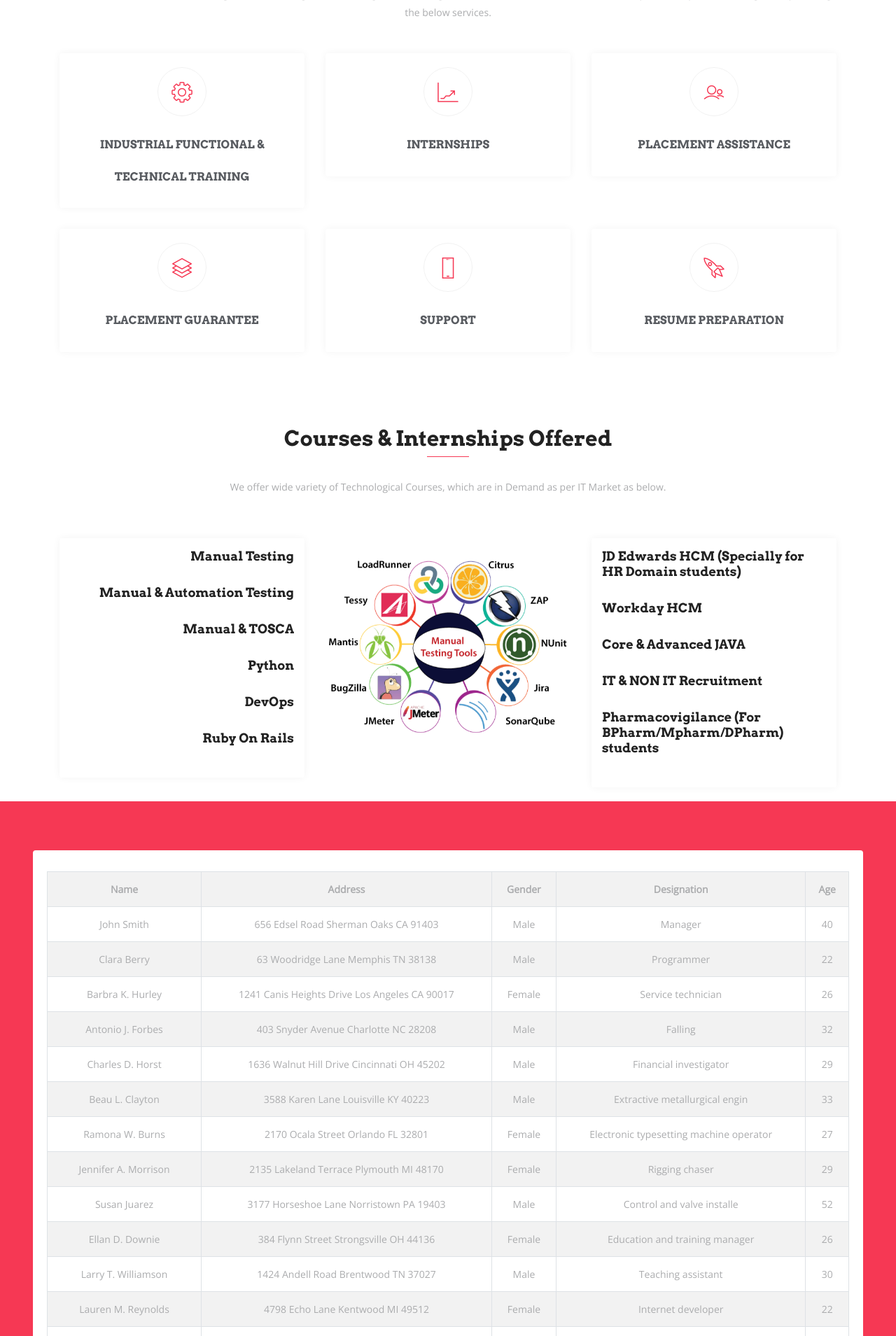
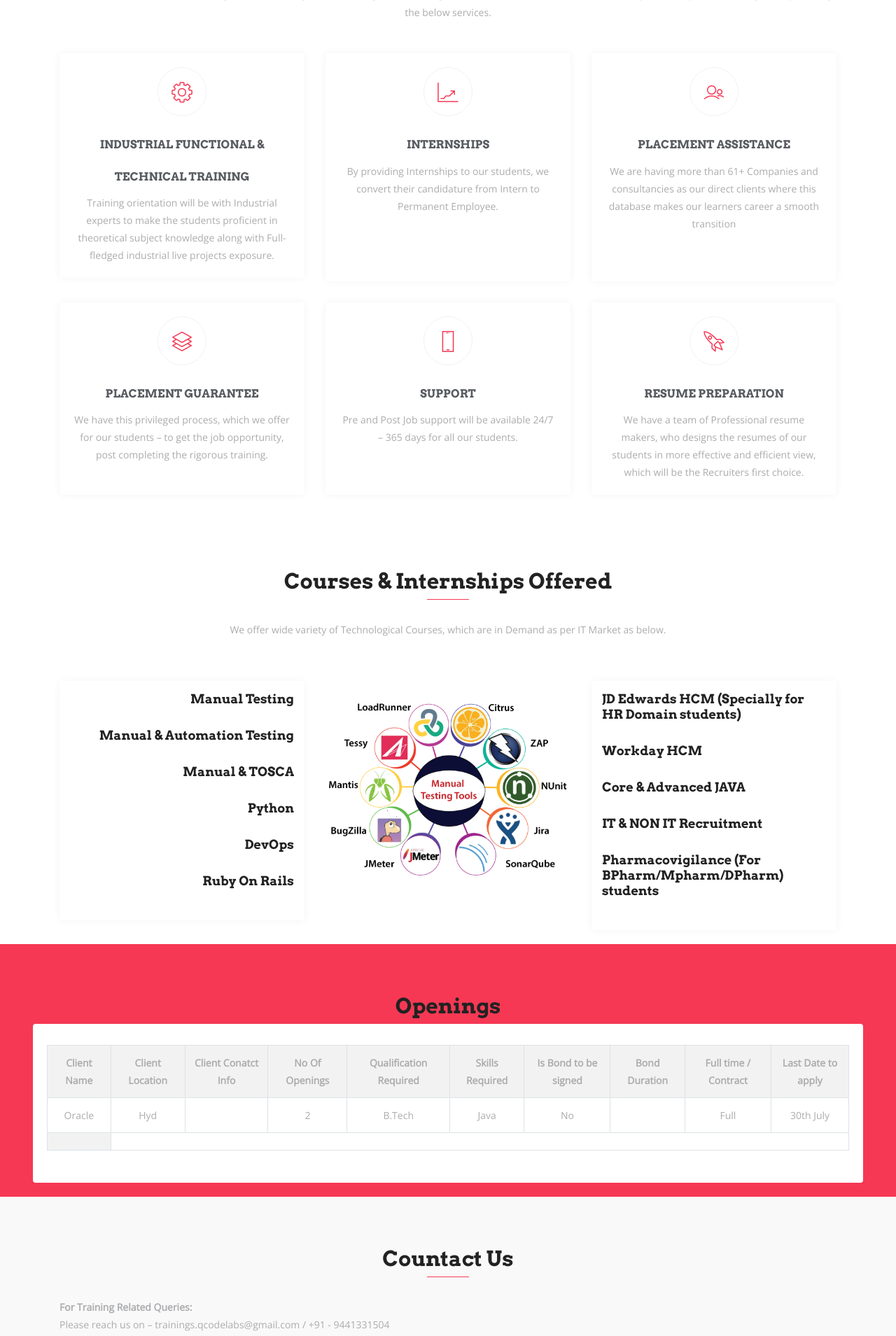
Before and after one commit to planetskht/qcodelabs, a PHP site: page / in a window 1280 px wide. Shown: the part 1960-3869 px from the top of the page at 70% size. Run offline with PHP 8.4, Linux system fonts and the light colour scheme; some libraries are stand-ins or nearby versions; some web fonts are replaced.

Commit message:
new changes

```diff
--- a/assets/css/main.css
+++ b/assets/css/main.css
@@ -402,8 +402,12 @@ hr {
 #features .box-item:hover {
   box-shadow: 0 10px 22px 10px rgba(27, 38, 49, 0.1);
 }
+/*
+#features .box-item:hover h4 {
+  color: #F63854;
+} */
 
-#features .box-item:hover h4 {
+#features .section-header:hover {
   color: #F63854;
 }
 
--- a/assets/openings.csv
+++ b/assets/openings.csv
@@ -1,22 +1,2 @@
-Name,Address,Gender,Designation,Age
-John Smith,656 Edsel Road Sherman Oaks CA 91403,Male,Manager,40
-Clara Berry,63 Woodridge Lane Memphis TN 38138,Male,Programmer,22
-Barbra K. Hurley,1241 Canis Heights Drive Los Angeles CA 90017,Female,Service technician,26
-Antonio J. Forbes,403 Snyder Avenue Charlotte NC 28208,Male,Falling,32
-Charles D. Horst,1636 Walnut Hill Drive Cincinnati OH 45202,Male,Financial investigator,29
-Beau L. Clayton,3588 Karen Lane Louisville KY 40223,Male,Extractive metallurgical engin,33
-Ramona W. Burns,2170 Ocala Street Orlando FL 32801,Female,Electronic typesetting machine operator,27
-Jennifer A. Morrison,2135 Lakeland Terrace Plymouth MI 48170,Female,Rigging chaser,29
-Susan Juarez,3177 Horseshoe Lane Norristown PA 19403,Male,Control and valve installe,52
-Ellan D. Downie,384 Flynn Street Strongsville OH 44136,Female,Education and training manager,26
-Larry T. Williamson,1424 Andell Road Brentwood TN 37027,Male,Teaching assistant,30
-Lauren M. Reynolds,4798 Echo Lane Kentwood MI 49512,Female,Internet developer,22
-Joseph L. Judge,3717 Junkins Avenue Moultrie GA 31768,Male,Refrigeration mechanic,35
-Eric C. Lavelle,1120 Whitetail Lane Dallas TX 75207,Male,Model,21
-Cheryl T. Smithers,1203 Abia Martin Drive Commack NY 11725,Female,Personal banker,23
-Tonia Diaz,4724 Rocky Road Philadelphia PA 19107,Female,Facilitator,29
-Stephanie P. Lederman,2117 Larry Street Waukesha WI 53186,Female,Mental health aide,27
-Edward F. Sanchez,2313 Elliott Street Manchester NH 03101,Male,Marine oilerp,28
-Peter Parker,403 Snyder Avenue Charlotte NC 28208,Male,Programmer,28
-John Smith,384 Flynn Street Strongsville OH 44136,Male,Web Developer,25
-Mark Boucher,256 Olive Street NY,Male,Techbical Assistance,23
+Client Name,Client Location,Client Conatct Info,No Of Openings,Qualification Required,Skills Required,Is Bond to be signed ,Bond Duration,Full time / Contract,Last Date to apply
+Oracle,Hyd,,2,B.Tech,Java,No,,Full,30th July
--- a/index.html
+++ b/index.html
@@ -63,6 +63,11 @@
               <li class="nav-item">
                 <a class="nav-link" href="#features">
                   Courses & Internships
+                </a>
+              </li>
+              <li class="nav-item">
+                <a class="nav-link" href="#testimonial">
+                  Openings
                 </a>
               </li>
               <li class="nav-item">
@@ -192,7 +197,7 @@
               </div>
               <div class="services-content">
                 <h3><a href="#">Industrial Functional & Technical Training</a></h3>
-                <p></p>
+                <p>Training orientation will be with Industrial experts to make the students proficient in theoretical subject knowledge along with Full-fledged industrial live projects exposure.</p>
               </div>
             </div>
           </div>
@@ -204,6 +209,10 @@
               </div>
               <div class="services-content">
                 <h3><a href="#">Internships</a></h3>
+                <p>By providing Internships to our students, we convert their candidature from Intern to Permanent Employee.</p>
+                <br/>
+                <br/>
+                <br/>
               </div>
             </div>
           </div>
@@ -215,6 +224,9 @@
               </div>
               <div class="services-content">
                 <h3><a href="#">Placement Assistance</a></h3>
+                <p>We are having more than 61+ Companies and consultancies as our direct clients where this database makes our learners career a smooth transition</p>
+                <br/>
+                <br/>
               </div>
             </div>
           </div>
@@ -226,6 +238,8 @@
               </div>
               <div class="services-content">
                 <h3><a href="#">Placement Guarantee </a></h3>
+                <p>We have this privileged process, which we offer for our students – to get the job opportunity, post completing the rigorous training.</p>
+                <br/>
               </div>
             </div>
           </div>
@@ -237,6 +251,9 @@
               </div>
               <div class="services-content">
                 <h3><a href="#">Support</a></h3>
+                <p>Pre and Post Job support will be available 24/7 – 365 days for all our students.</p>
+                <br/>
+                <br/>
               </div>
             </div>
           </div>
@@ -248,6 +265,7 @@
               </div>
               <div class="services-content">
                 <h3><a href="#">Resume Preparation</a></h3>
+                <p>We have a team of Professional resume makers, who designs the resumes of our students in more effective and efficient view, which will be the Recruiters first choice.</p>
               </div>
             </div>
           </div>
@@ -475,9 +493,12 @@
     <!-- Testimonial Section Start -->
     <section id="testimonial" class="testimonial section-padding">
       <div class="container" style="max-width: 95%;">
+        <div class="section-header text-center" style="margin-bottom: 0;">
+          <h2 class="section-title wow fadeInDown" data-wow-delay="0.3s" style="margin-bottom: 20px;">Openings</h2>
+        </div>
         <div class="row justify-content-center">
           <div class="col-lg-12 col-md-12 col-sm-12 col-xs-12">
-            <div class="testimonial-item">
+            <div class="testimonial-item wow"  data-wow-delay="0.3s">
               <div id="openings_table"></div>
             </div>
           </div>
@@ -495,7 +516,7 @@
           <div class="shape wow fadeInDown" data-wow-delay="0.3s"></div>
         </div>
         <div class="row contact-form-area wow fadeInUp" data-wow-delay="0.3s">
-          <div class="col-lg-7 col-md-12 col-sm-12" hidden>
+          <div class="col-lg-6 col-md-12 col-sm-12" hidden>
             <div class="contact-block">
               <form id="contactForm">
                 <div class="row">
@@ -538,15 +559,15 @@
               </form>
             </div>
           </div>
-          <div class="col-lg-5 col-md-12 col-xs-12">
+          <div class="col-lg-6 col-md-12 col-xs-12">
             <ul class="address">
               <li>
                 <b>For Training Related Queries:</b><br/>
-                Please reach us on – trainings@Qcodelabs.co.in  / +91 -
+                Please reach us on – trainings.qcodelabs@gmail.com  / +91 - 9441331504
               </li>
               <li>
                 <b>For Placements & Support Related Queries:</b><br/>
-                Please reach us on – trainings@Qcodelabs.co.in  / +91 -
+                Please reach us on – inquire.qcodelabs@gmail.com  / +91 - 9441331504
               </li>
             </ul>
           </div>
@@ -579,11 +600,11 @@
               <ul class="address">
                 <li>
                   <b>For Training Related Queries:</b><br/>
-                  Please reach us on – trainings@Qcodelabs.co.in  / +91 -
+                  Please reach us on – trainings.qcodelabs@gmail.com  / +91 - 9441331504
                 </li>
                 <li>
                   <b>For Placements & Support Related Queries:</b><br/>
-                  Please reach us on – trainings@Qcodelabs.co.in  / +91 -
+                  Please reach us on – inquire.qcodelabs@gmail.com  / +91 - 9441331504
                 </li>
               </ul>
             </div>
```
